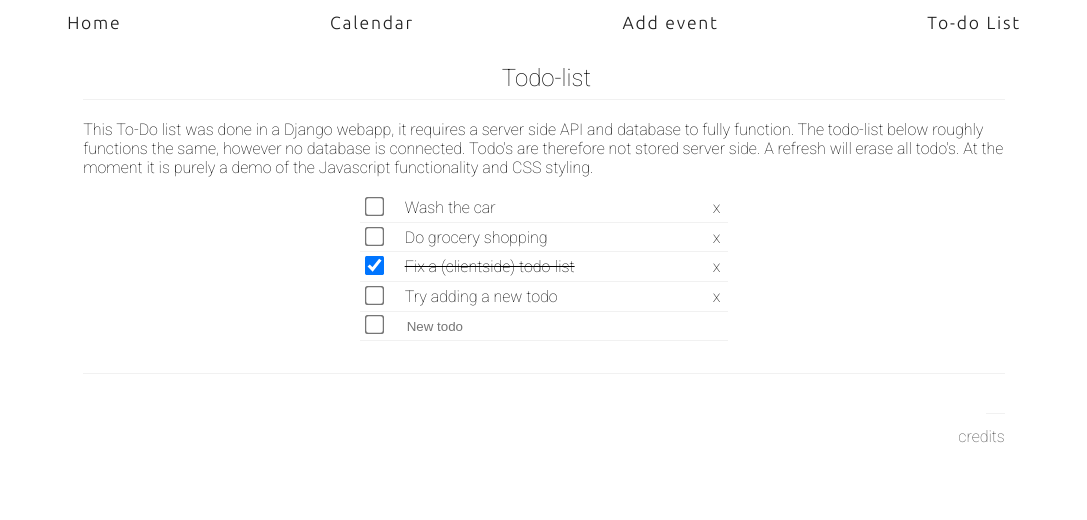
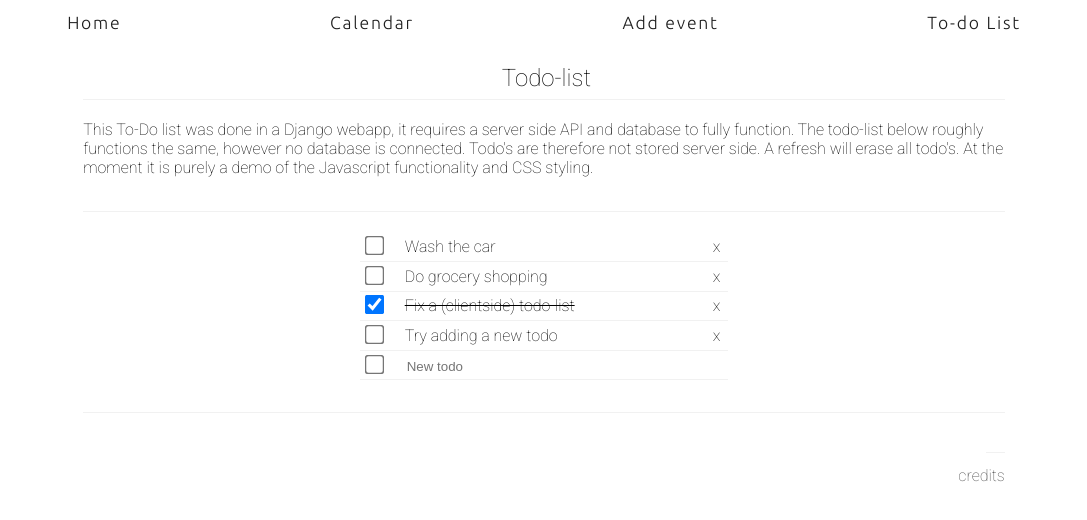
Before and after one commit to RRdeLeeuw/RRdeLeeuw.github.io, a plain HTML site: page todolist.html in a window 1280 px wide. Shown: the part 76-596 px from the top of the page, without its empty margins (96-1183 px from the left). Drawn offline with Linux system fonts and the light colour scheme.

Commit message:
Added a rule in between text and todo-list.

```diff
--- a/todolist.html
+++ b/todolist.html
@@ -51,6 +51,8 @@
                 the Javascript functionality and CSS styling.
             </p>
 
+            <h2></h2>
+
             <div id="todolist"></div>
             <div id="inputfield"></div>
 
```
